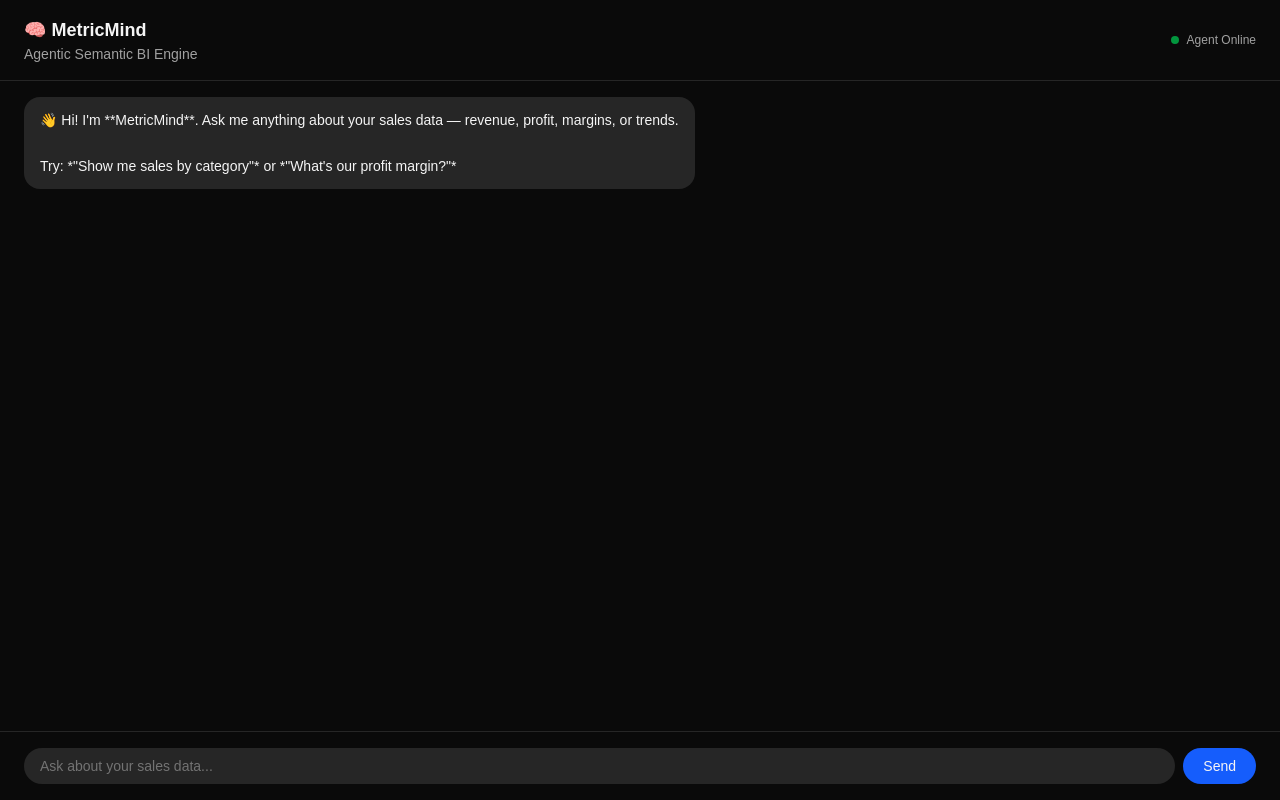
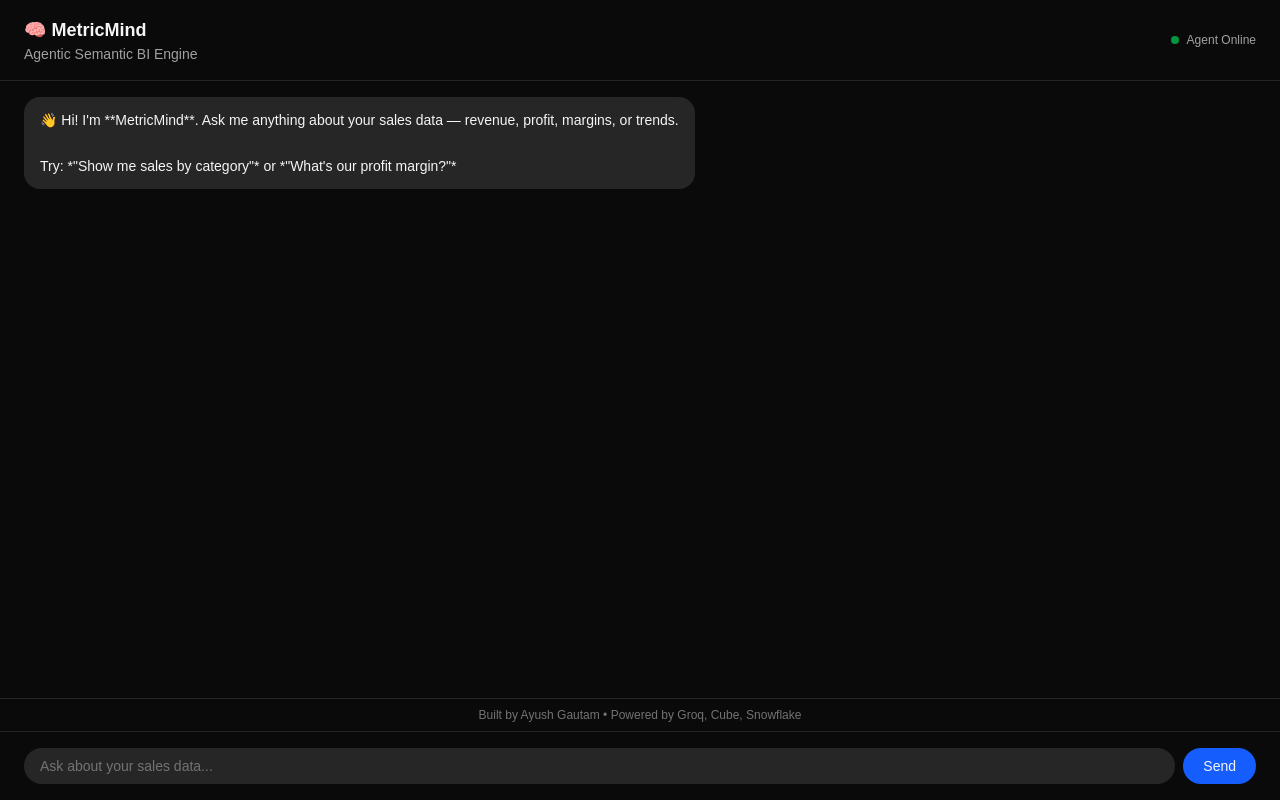
Before and after one commit to ayushkr2007/metricmind, a Next.js app: page / in a window 1280 px wide. Built offline with nearby package versions, Linux system fonts and the light colour scheme.

Commit message:
Add footer with name Ayush Gautam

```diff
--- a/app/page.tsx
+++ b/app/page.tsx
@@ -44,7 +44,6 @@ export default function Home() {
     scrollToBottom();
   }, [messages]);
 
-  // Download CSV function
   const downloadCSV = (data: any[]) => {
     if (!data || data.length === 0) return;
 
@@ -285,8 +284,8 @@ export default function Home() {
             <div className={`max-w-[85%] ${msg.role === "user" ? "order-2" : "order-1"}`}>
               <div
                 className={`rounded-2xl px-4 py-3 text-sm leading-relaxed ${msg.role === "user"
-                  ? "bg-blue-600 text-white"
-                  : "bg-neutral-800 text-neutral-100"
+                    ? "bg-blue-600 text-white"
+                    : "bg-neutral-800 text-neutral-100"
                   }`}
               >
                 <div className="whitespace-pre-wrap">{msg.content}</div>
@@ -376,6 +375,11 @@ export default function Home() {
         <div ref={messagesEndRef} />
       </main>
 
+      {/* Footer with name */}
+      <div className="text-center text-xs text-neutral-500 py-2 border-t border-neutral-800">
+        Built by Ayush Gautam &bull; Powered by Groq, Cube, Snowflake
+      </div>
+
       {/* Input bar */}
       <footer className="border-t border-neutral-800 px-6 py-4">
         <div className="flex gap-2">
```
